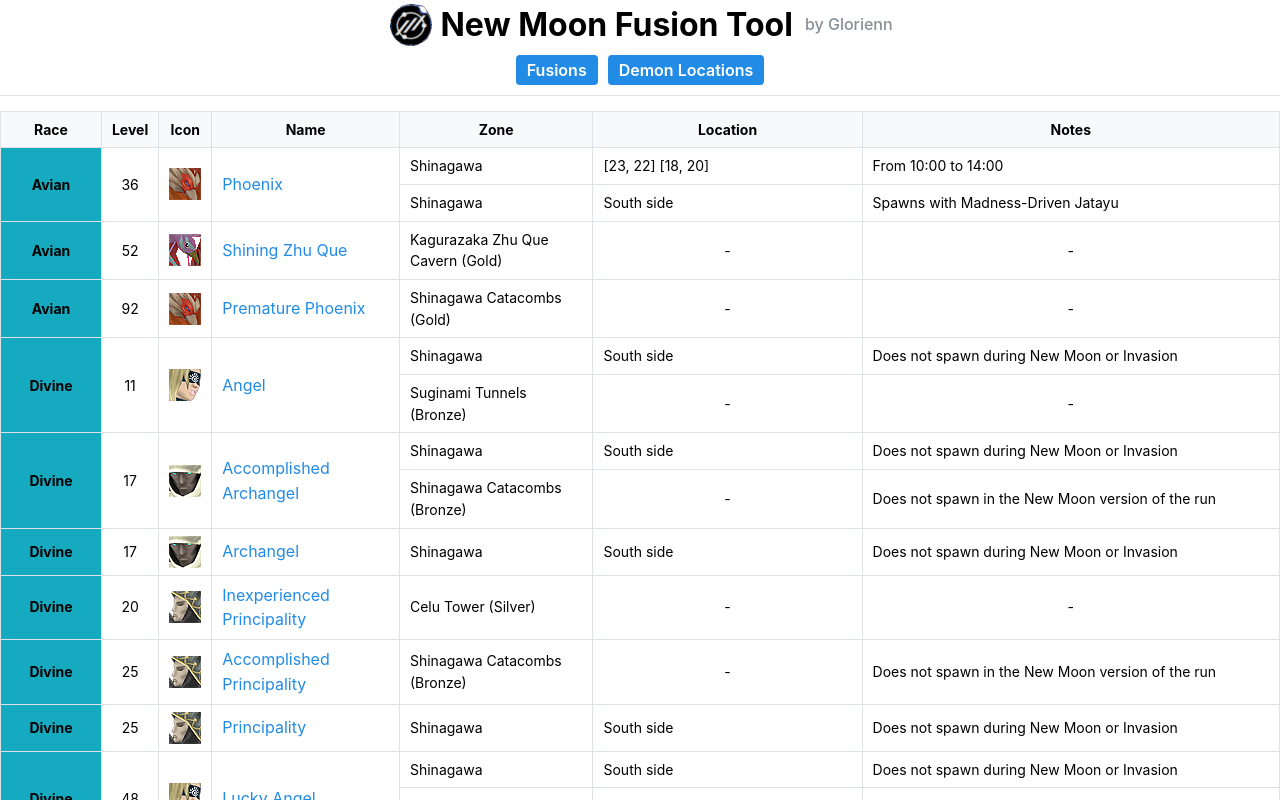
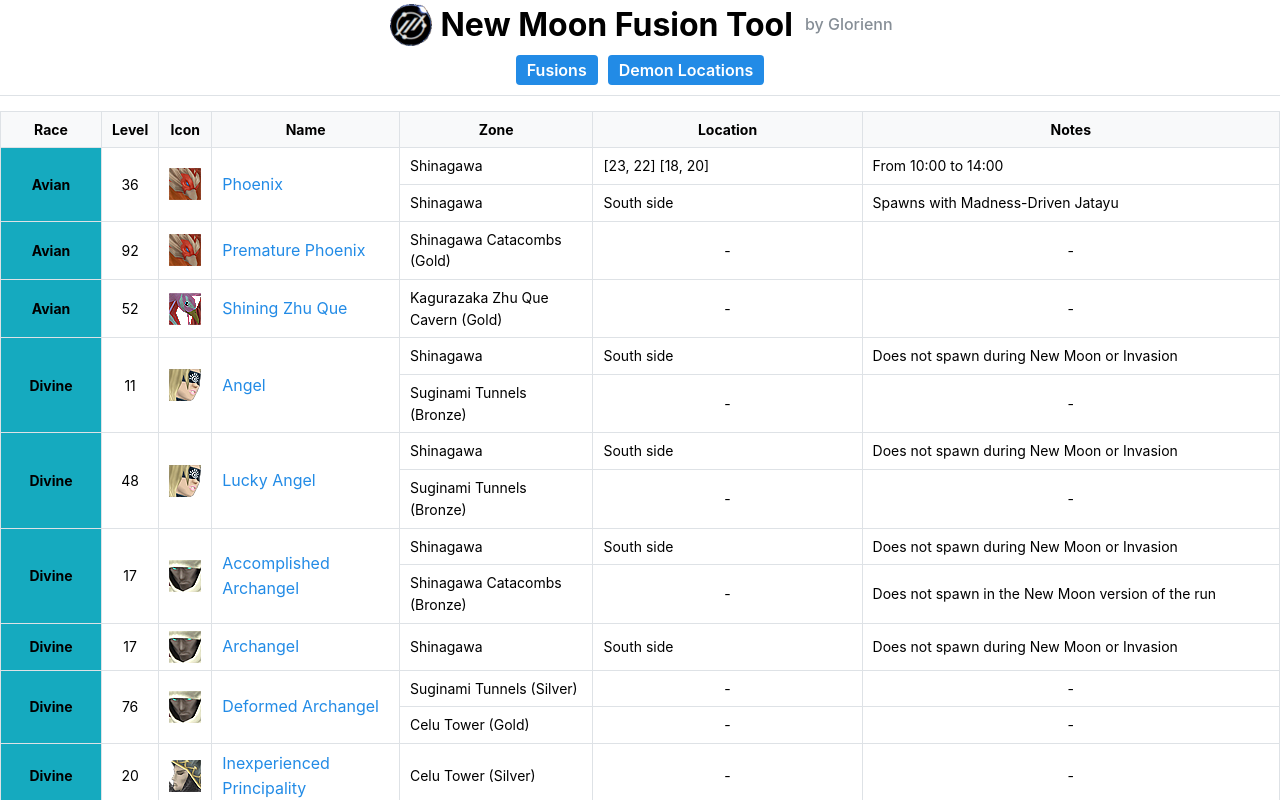
Before and after one commit to IuriTeixeira/NewMoon-Fusion-Tool, a Next.js app: page /contract in a window 1280 px wide. Shown: the top 800 px of the page. Built offline with nearby package versions, Linux system fonts and the light colour scheme.

Commit message:
demon contract features completed

```diff
--- a/src/app/Components/DemonLocationTableComponent.tsx
+++ b/src/app/Components/DemonLocationTableComponent.tsx
@@ -5,14 +5,6 @@ import variantDemonList from '../Data/variant_demons.json'
 import demonLocList from '../Data/contract_demons.json'
 import React, { JSX } from 'react'
 import Link from 'next/link';
-
-interface DemonLocation {
-    Race: string
-    Name: string
-    Zone: string[]
-    Location?: (string | null)[]
-    Notes?: (string | null)[]
-}
 
 export default function DemonLocationTableComponent() {
     const colorScheme = useComputedColorScheme();
@@ -106,11 +98,31 @@ export default function DemonLocationTableComponent() {
         if (a.Race < b.Race) return -1;
         if (a.Race > b.Race) return 1;
 
-        // 3rd: If same Race, sort by Level (ascending)
+        // 3rd: if same Race, sort by Race Rank
+        const raceRanks: Demon[] = demonList
+        .filter((d: Demon) => d.Race === a.Race)
+        .map((d: Demon) => d);
+
+        const aBaseName:string = cleanString(a.Name)
+        const bBaseName:string = cleanString(b.Name)
+
+        const aRank:number = raceRanks.findIndex((d:Demon) => d.Name === aBaseName)
+        const bRank:number = raceRanks.findIndex((d:Demon) => d.Name === bBaseName)
+        console.log(a.Name, aRank, 'vs', bRank, b.Name)
+
+        if (aRank < bRank) return -1;
+        if (aRank > bRank) return 1;
+
+        // 4th: if same Rank, sort by base Name
+
+        if (aBaseName < bBaseName) return -1;
+        if (aBaseName > bBaseName) return 1;
+
+        // 4th: If same base Name, sort by Level (ascending)
         if (a.Level < b.Level) return -1;
         if (a.Level > b.Level) return 1;
 
-        // 4th: If same Level, sort by Name (A-Z)
+        // 5th: If same Level, sort by Name (A-Z)
         return a.Name.localeCompare(b.Name);
     });
 
--- a/src/app/Data/contract_demons.json
+++ b/src/app/Data/contract_demons.json
@@ -88,7 +88,8 @@
     {
         "Race": "Earth Element",
         "Name": "Kodama",
-        "Zone": ["Suginami", "Suginami Tunnels (Bronze)", "Nakano"]
+        "Zone": ["Suginami", "Suginami Tunnels (Bronze)", "Nakano"],
+        "Location": ["Near Home III", null, null]
     },
     {
         "Race": "Earth Element",
```
Also changed, not shown: src/app/Components/DemonContractInfoComponent.tsx (+15 -27 lines), src/app/fusions/page.tsx (+2 -10 lines), types.d.ts (+8 -0 lines).
